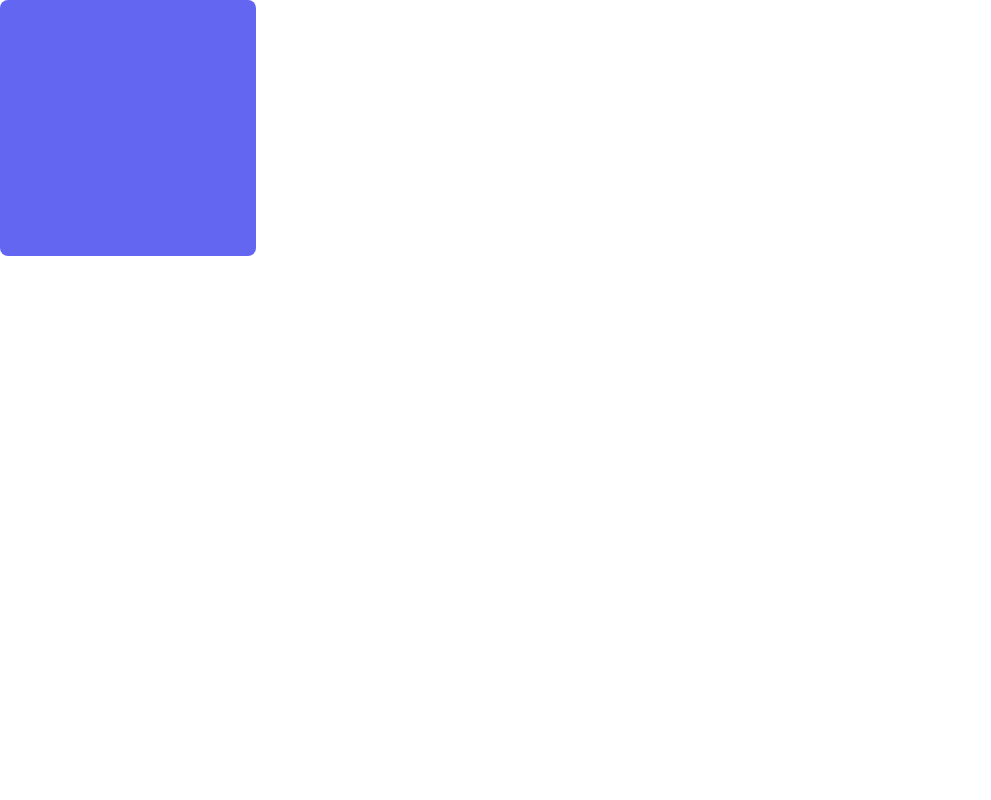
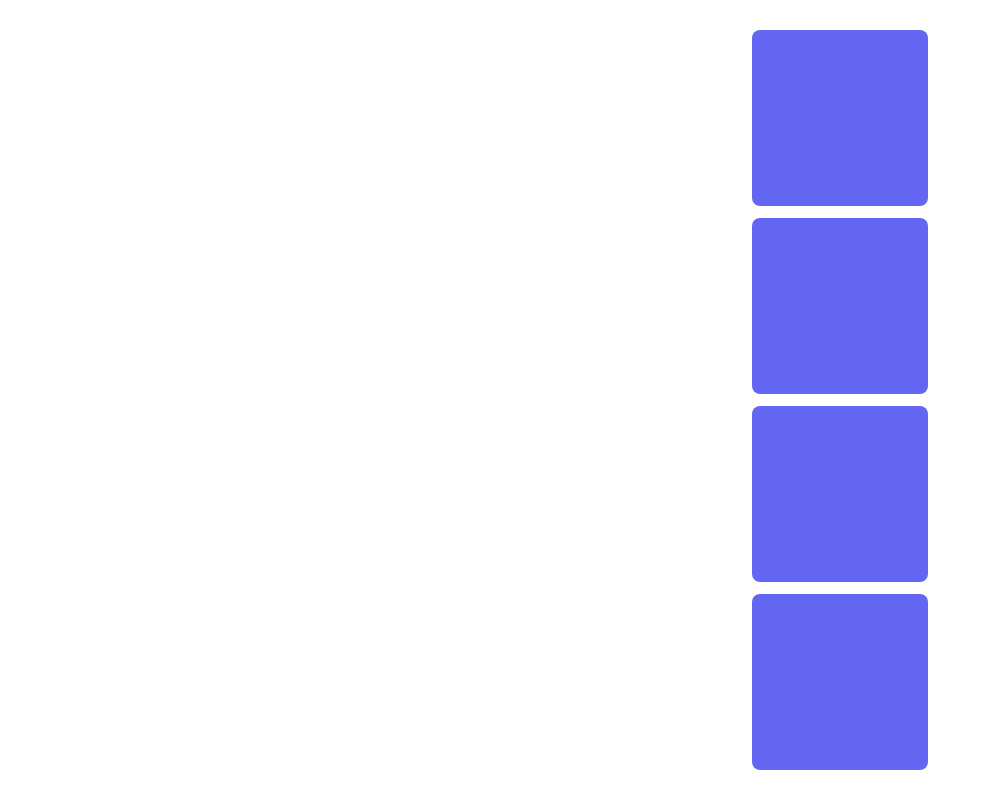
Before and after one commit to JubaStriker/react-redux, a React (Vite) app: page /animation in a window 1280 px wide. Shown: the whole page, without its empty margins (0-991 px from the left). Built offline with nearby package versions, Linux system fonts and the light colour scheme.

Commit message:
previous work

```diff
--- a/src/pages/Animation.tsx
+++ b/src/pages/Animation.tsx
@@ -1,5 +1,6 @@
+import { useEffect } from 'react';
 import '../App.css'
-import { motion } from 'framer-motion';
+import { motion, useAnimationControls } from 'framer-motion';
 
 const parent = {
     hidden: { opacity: 0, scale: 0.9 },
@@ -10,19 +11,43 @@ const parent = {
 //     hidden: { opacity: 0, scale: 0.9 },
 //     visible: { opacity: 1, scale: 1 }
 // }
+
+
 const Animation = () => {
+
+    const controls = useAnimationControls()
+
+    // const handleForward = () => {
+    //     controls.start({ x: 200 })
+    // }
+    // const handleBackward = () => {
+    //     controls.start({ y: 200 })
+    // }
+
+    useEffect(() => {
+        controls.start((i) => ({ x: 200, transition: { delay: i * 1 } }));
+    }, [])
     return (
-        <div>
+        <div className='flex justify-center items-center h-screen flex-col gap-3'>
+            {/* <motion.button
+                onClick={handleForward}
+                whileHover={{ scale: 1.05 }}
+                whileTap={{ scale: 1 }}
+                className='btn btn-primary'>Forward</motion.button> */}
             <motion.div
-                className='size-64 bg-indigo-500 rounded-lg flex flex-wrap justify-center items-center gap-3 p-5'
-                variants={parent}
-                initial="hidden"
-                animate="visible"
+                className='size-44 bg-indigo-500 rounded-lg flex flex-wrap justify-center items-center gap-3 p-5'
+                // variants={parent}
+                // initial="hidden"
+                animate={controls}
+                // animate="visible"
                 transition={{ ease: 'easeInOut', duration: 0.25, staggerChildren: 0.5, delayChildren: 0.5 }}
                 // whileHover={{ scale: 1.1 }}
                 // whileTap={{ scale: 1 }}
-                drag
+                // drag
+                custom={1}
             >
+
+
                 {/* <motion.div
                     variants={child}
                     className='bg-sky-300 rounded-lg size-20' ></motion.div>
@@ -37,6 +62,23 @@ const Animation = () => {
                     className='bg-sky-300 rounded-lg size-20' ></motion.div> */}
 
             </motion.div>
+            <motion.div
+                animate={controls}
+                className='size-44 bg-indigo-500 rounded-lg'
+                custom={2}>
+            </motion.div>
+            <motion.div
+                animate={controls}
+                className='size-44 bg-indigo-500 rounded-lg'
+                custom={3}>
+            </motion.div>
+            <motion.div
+                animate={controls}
+                className='size-44 bg-indigo-500 rounded-lg'
+                custom={4}>
+            </motion.div>
+
+
         </div>
     );
 };
```
